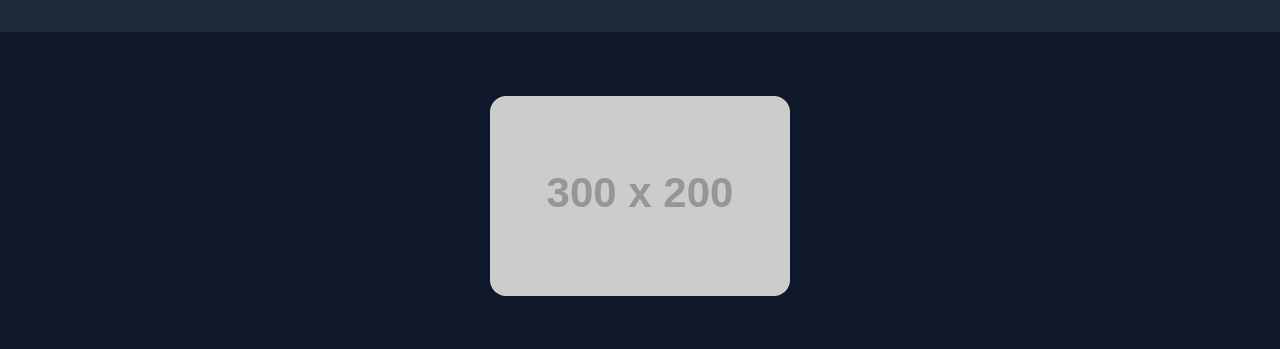
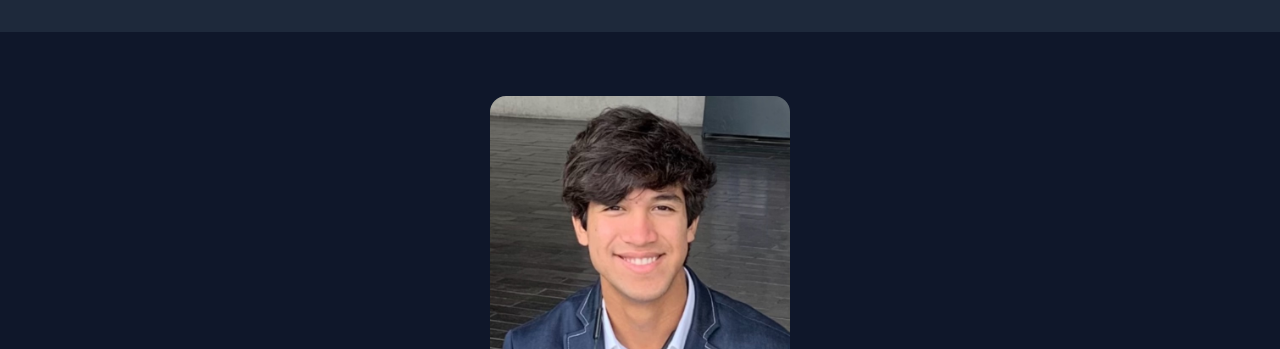
Before and after one commit to DrewTico/andrew-porfolio, a plain HTML site: page index.html in a window 1280 px wide. Shown: the part 93-442 px from the top of the page. Drawn offline with Linux system fonts and the light colour scheme; placeholder pictures from the web are drawn by us.

Commit message:
Update index.html

```diff
--- a/index.html
+++ b/index.html
@@ -154,7 +154,7 @@
   </header>
 
   <section class="hero">
-    <img src="https://via.placeholder.com/300x200.png?text=Workspace" alt="workspace" />
+    <img src="headshot.jpg" alt="Andrew headshot" />
     <h2>Hi! I'm Andrew 👋</h2>
     <p>I'm a computer science student at FIU with an interest in software development, scripting, and game development. Currently seeking an internship to gain hands-on experience and grow in the tech world.</p>
     <a class="button" href="#projects">Check out my work</a>
```
